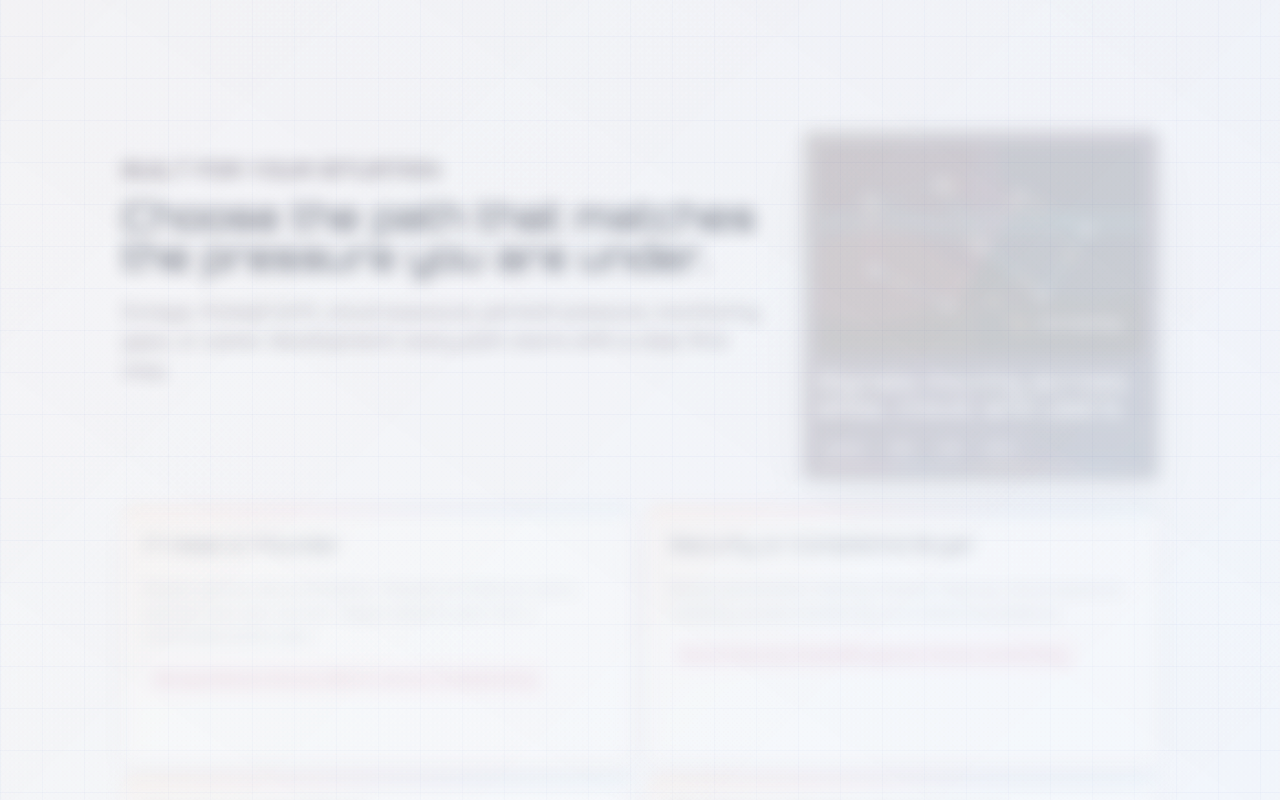
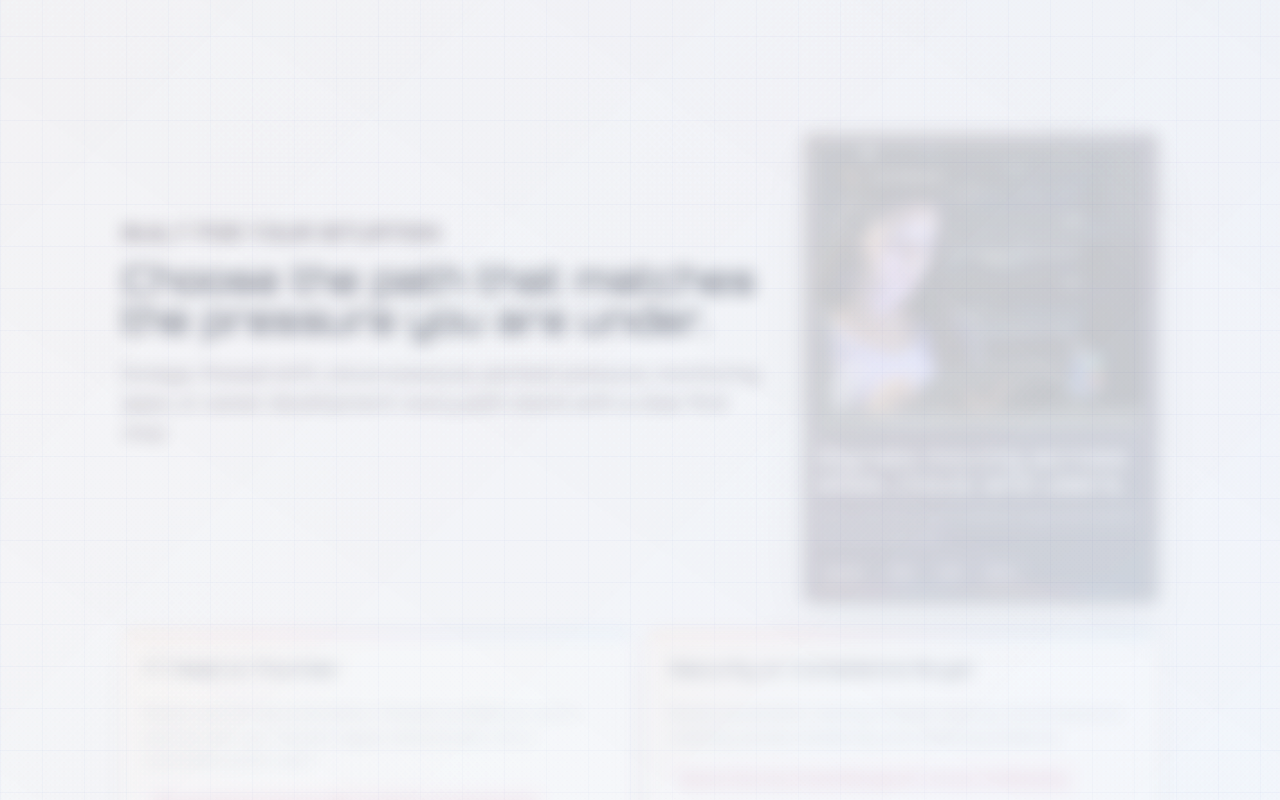
Before and after one commit to qcsstudio/Network-QCSS, a Next.js app: page / in a window 1280 px wide. Shown: the part 3240-4040 px from the top of the page. Built offline with nearby package versions, Linux system fonts and the light colour scheme; no server answers.

Commit message:
Upgrade section visuals with Envato assets

```diff
--- a/src/app/globals.css
+++ b/src/app/globals.css
@@ -1665,11 +1665,144 @@ button {
   color: #ffb169;
 }
 
+.motion-asset-stage {
+  position: relative;
+  isolation: isolate;
+  display: grid;
+  min-height: clamp(250px, 23vw, 320px);
+  place-items: center;
+  overflow: hidden;
+  border: 1px solid rgba(255, 255, 255, 0.14);
+  border-radius: 8px;
+  background:
+    radial-gradient(circle at 28% 22%, rgba(242, 140, 56, 0.2), transparent 32%),
+    radial-gradient(circle at 76% 24%, rgba(56, 189, 248, 0.18), transparent 34%),
+    linear-gradient(rgba(255, 255, 255, 0.052) 1px, transparent 1px),
+    linear-gradient(90deg, rgba(255, 255, 255, 0.04) 1px, transparent 1px),
+    #0b1425;
+  background-size: auto, auto, 34px 34px, 34px 34px, auto;
+}
+
+.motion-asset-stage::before,
+.motion-asset-stage::after {
+  content: "";
+  position: absolute;
+  pointer-events: none;
+}
+
+.motion-asset-stage::before {
+  inset: 12px;
+  z-index: 1;
+  border: 1px solid rgba(255, 255, 255, 0.11);
+  border-radius: 8px;
+}
+
+.motion-asset-stage::after {
+  inset: 0;
+  z-index: 2;
+  background:
+    linear-gradient(180deg, transparent 0 43%, rgba(85, 242, 255, 0.16) 49%, transparent 56% 100%),
+    linear-gradient(180deg, rgba(6, 12, 24, 0.02), rgba(6, 12, 24, 0.52));
+  mix-blend-mode: screen;
+  animation: frameScan 5.8s linear infinite;
+}
+
+.motion-asset-image {
+  position: relative;
+  z-index: 1;
+  display: block;
+  width: min(88%, 430px);
+  height: auto;
+  max-height: 302px;
+  object-fit: contain;
+  filter: saturate(1.08) contrast(1.04) drop-shadow(0 22px 34px rgba(0, 0, 0, 0.28));
+}
+
+.motion-asset-stage.photo .motion-asset-image {
+  width: 100%;
+  height: 100%;
+  max-height: none;
+  object-fit: cover;
+  filter: saturate(1.06) contrast(1.04);
+}
+
+.motion-asset-stage.object .motion-asset-image {
+  width: min(72%, 330px);
+  max-height: 285px;
+}
+
+.motion-asset-stage.map .motion-asset-image {
+  width: min(94%, 460px);
+  max-height: 318px;
+}
+
+.motion-asset-object {
+  position: absolute;
+  right: 12px;
+  bottom: 10px;
+  z-index: 3;
+  width: clamp(82px, 8vw, 120px);
+  height: auto;
+  object-fit: contain;
+  filter: drop-shadow(0 18px 28px rgba(0, 0, 0, 0.34));
+}
+
+.motion-asset-stage.photo .motion-asset-object,
+.motion-asset-stage.illustration .motion-asset-object {
+  right: 14px;
+  bottom: 12px;
+  width: clamp(76px, 7vw, 108px);
+}
+
+.motion-badge {
+  position: absolute;
+  left: 12px;
+  top: 12px;
+  z-index: 4;
+  display: inline-flex;
+  min-height: 38px;
+  align-items: center;
+  gap: 8px;
+  border: 1px solid rgba(255, 255, 255, 0.18);
+  border-radius: 999px;
+  background: rgba(5, 5, 6, 0.68);
+  padding: 8px 11px;
+  color: #fff2f8;
+  font-family: var(--font-tech), ui-sans-serif, system-ui, sans-serif;
+  font-size: 0.78rem;
+  font-weight: 900;
+  text-transform: uppercase;
+  backdrop-filter: blur(14px);
+}
+
+.motion-badge svg {
+  color: #ffb169;
+}
+
+.section-motion-graphic.security .motion-badge svg,
+.section-motion-graphic.assessment .motion-badge svg {
+  color: var(--neon-cyan);
+}
+
+.motion-content {
+  position: relative;
+  z-index: 1;
+  display: grid;
+  gap: 10px;
+}
+
 .section-motion-graphic h3 {
   margin: 0;
   color: white;
   font-size: clamp(1.15rem, 2vw, 1.55rem);
   line-height: 1.08;
+}
+
+.motion-content p {
+  margin: 0;
+  color: #d8e1f3;
+  font-size: 0.92rem;
+  line-height: 1.45;
 }
 
 .motion-signal-row {
@@ -4323,6 +4456,41 @@ td span {
 
   .section-motion-graphic {
     order: 2;
+    width: 100%;
+  }
+
+  .motion-asset-stage {
+    min-height: 220px;
+  }
+
+  .motion-asset-image {
+    width: min(88%, 320px);
+    max-height: 218px;
+  }
+
+  .motion-asset-stage.photo .motion-asset-image {
+    width: 100%;
+  }
+
+  .motion-asset-stage.object .motion-asset-image,
+  .motion-asset-stage.map .motion-asset-image {
+    width: min(82%, 286px);
+  }
+
+  .motion-asset-object {
+    width: 72px;
+  }
+
+  .motion-badge {
+    left: 10px;
+    top: 10px;
+    min-height: 34px;
+    padding: 7px 9px;
+    font-size: 0.68rem;
+  }
+
+  .motion-content p {
+    font-size: 0.86rem;
   }
 
   .media-section > :is(.journey-grid, .service-grid, .utility-grid, .tool-shell) {
--- a/src/components/section-motion-graphic.tsx
+++ b/src/components/section-motion-graphic.tsx
@@ -3,36 +3,48 @@ import { Activity, CloudCog, Radar, ShieldCheck } from "lucide-react";
 
 const graphics = {
   network: {
-    src: "/brand/animated/network-pulse.gif",
-    alt: "Animated network traffic map with connected nodes",
+    src: "/brand/envato/cyber/network-service-operator.jpg",
+    object: "/brand/envato/objects/server-tower.png",
+    alt: "Network operations engineer checking infrastructure in a server room",
     eyebrow: "Live topology",
     title: "Signals moving across sites, cloud, and users.",
     Icon: Activity,
-    signals: ["Routes", "VPN", "LAN", "Wi-Fi"]
+    signals: ["Routes", "VPN", "LAN", "Wi-Fi"],
+    insight: "Sites, devices, and incidents organized before the technical call.",
+    visualTone: "photo"
   },
   security: {
-    src: "/brand/animated/security-scan.gif",
-    alt: "Animated security shield scan",
+    src: "/brand/envato/objects/security-shield-3d.png",
+    object: "/brand/envato/objects/locked-data-folder.png",
+    alt: "3D shield representing network security controls",
     eyebrow: "Security scan",
     title: "Exposure, controls, and evidence checked in sequence.",
     Icon: ShieldCheck,
-    signals: ["Firewall", "Access", "Logs", "Audit"]
+    signals: ["Firewall", "Access", "Logs", "Audit"],
+    insight: "Firewall policy, access paths, logs, and ownership reviewed together.",
+    visualTone: "object"
   },
   cloud: {
-    src: "/brand/animated/cloud-route-flow.gif",
-    alt: "Animated cloud routing and data-flow graphic",
+    src: "/brand/envato/cyber/data-access-cloud.png",
+    object: "/brand/envato/objects/vpn-symbol.png",
+    alt: "Cloud access illustration showing protected data access",
     eyebrow: "Cloud routes",
     title: "Hybrid paths between users, services, and workloads.",
     Icon: CloudCog,
-    signals: ["VPC", "VPN", "SASE", "DNS"]
+    signals: ["VPC", "VPN", "SASE", "DNS"],
+    insight: "Hybrid access, public exposure, and cloud routes made easier to inspect.",
+    visualTone: "illustration"
   },
   assessment: {
-    src: "/brand/animated/assessment-radar.gif",
-    alt: "Animated assessment radar with risk signals",
+    src: "/brand/envato/illustrations/isometric-data-center-network.svg",
+    object: "/brand/envato/objects/locked-data-folder.png",
+    alt: "Isometric data center network with analytics and connected infrastructure",
     eyebrow: "Readiness radar",
     title: "A practical snapshot before the next engineering decision.",
     Icon: Radar,
-    signals: ["Risk", "Evidence", "Priority", "Next step"]
+    signals: ["Risk", "Evidence", "Priority", "Next step"],
+    insight: "Risk score, evidence checklist, and recommended next action in one view.",
+    visualTone: "map"
   }
 };
 
@@ -47,18 +59,29 @@ export function SectionMotionGraphic({ variant, className = "" }: SectionMotionG
 
   return (
     <aside className={`section-motion-graphic ${variant} ${className}`} aria-label={graphic.eyebrow}>
-      <div className="motion-frame">
-        <Image src={graphic.src} alt={graphic.alt} width={440} height={286} unoptimized />
-        <div className="motion-glass-label">
+      <div className={`motion-asset-stage ${graphic.visualTone}`}>
+        <Image
+          className="motion-asset-image"
+          src={graphic.src}
+          alt={graphic.alt}
+          width={560}
+          height={360}
+          sizes="(max-width: 900px) 92vw, 34vw"
+        />
+        <Image className="motion-asset-object" src={graphic.object} alt="" width={150} height={150} aria-hidden="true" />
+        <div className="motion-badge">
           <Icon size={22} />
           <span>{graphic.eyebrow}</span>
         </div>
       </div>
-      <h3>{graphic.title}</h3>
-      <div className="motion-signal-row">
-        {graphic.signals.map((signal) => (
-          <span key={signal}>{signal}</span>
-        ))}
+      <div className="motion-content">
+        <h3>{graphic.title}</h3>
+        <p>{graphic.insight}</p>
+        <div className="motion-signal-row">
+          {graphic.signals.map((signal) => (
+            <span key={signal}>{signal}</span>
+          ))}
+        </div>
       </div>
     </aside>
   );
```
